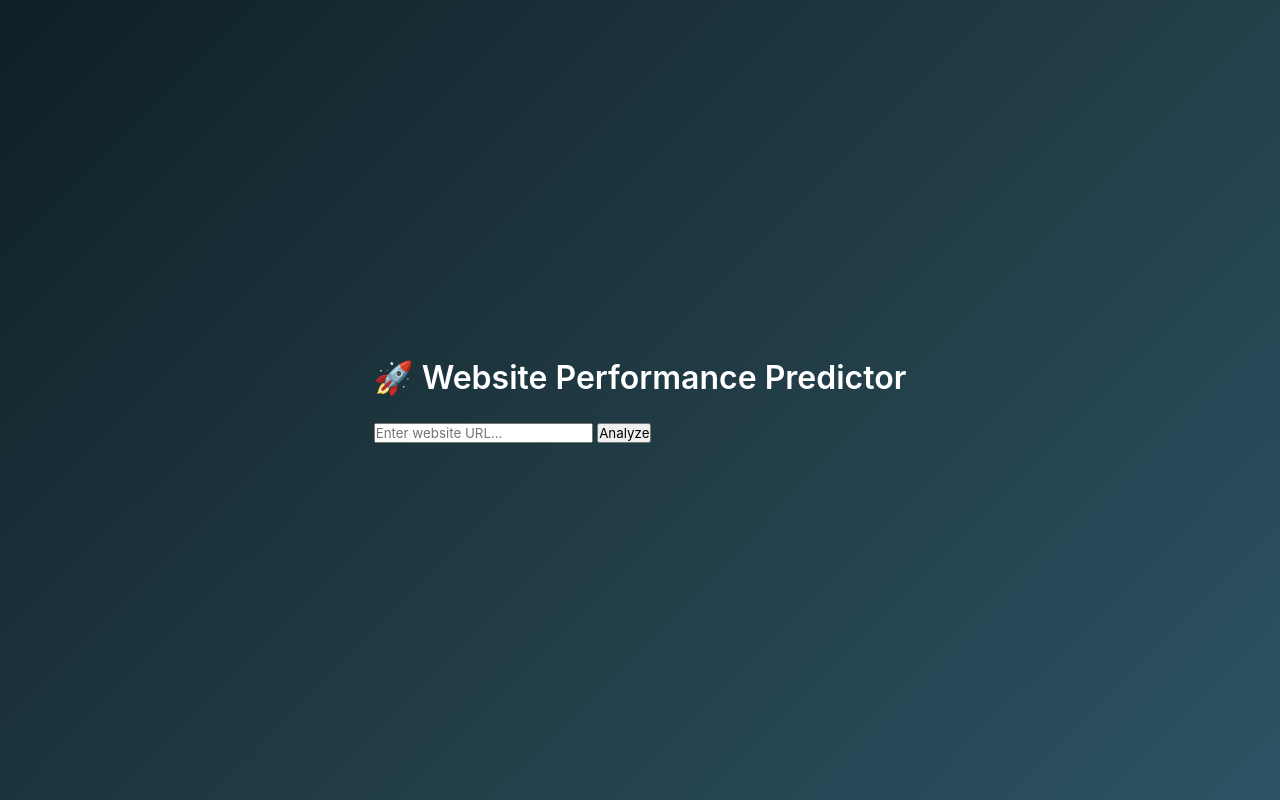
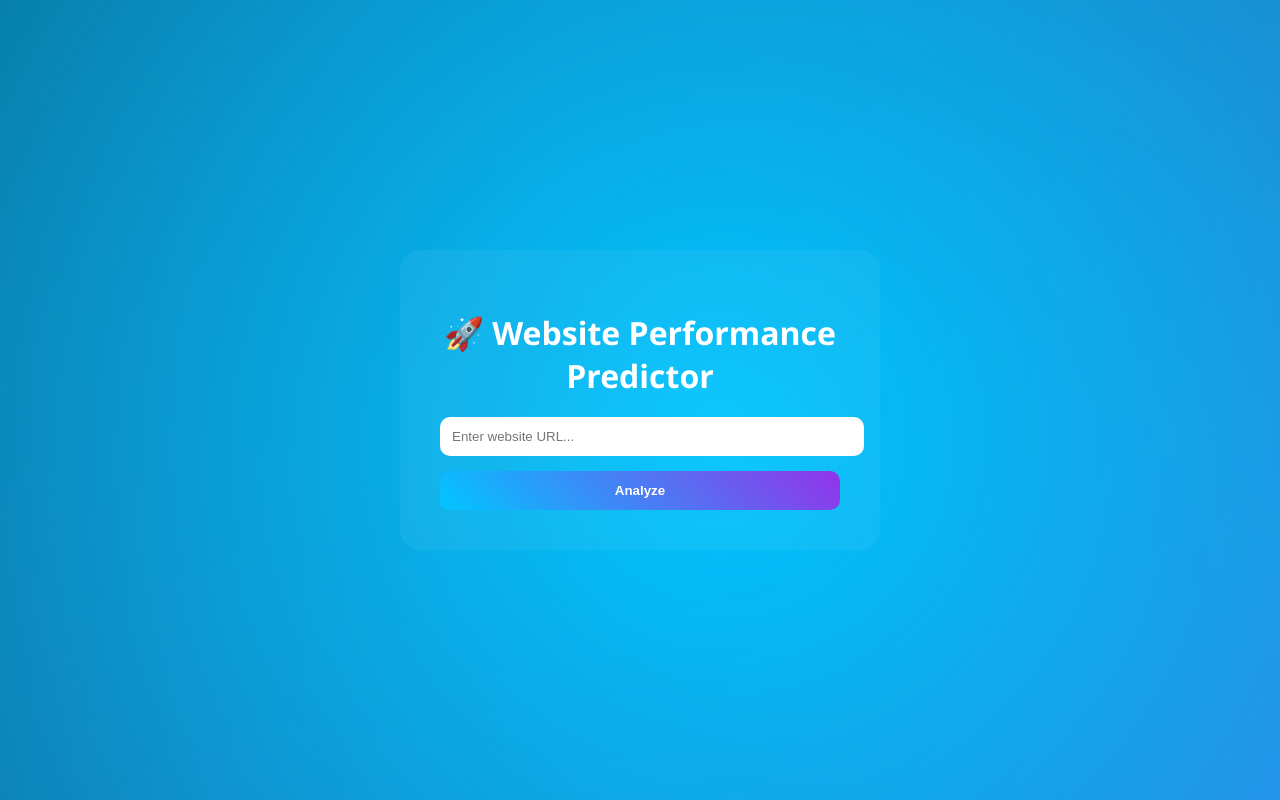
Before and after one commit to YashasviniSingh/website-performance-predictor-ui, a Flask app: page / in a window 1280 px wide. Run offline with Flask 3, Linux system fonts and the light colour scheme; parts of the project's set-up code (start-up, migrations or seed data) failed here and were passed over.

Commit message:
Refactor CSS for improved styling and animations
Edited some fun factor to my UI

```diff
--- a/static/style.css
+++ b/static/style.css
@@ -1,53 +1,112 @@
-*{margin:0;padding:0;box-sizing:border-box;font-family:Inter,system-ui,sans-serif;}
-
-body{
-    background: linear-gradient(135deg, #0F2027, #203A43, #2C5364);
-    display:flex;align-items:center;justify-content:center;
-    min-height:100vh;padding:30px;
-    color:white;
+/* Background */
+body {
+  margin: 0;
+  font-family: 'Segoe UI', sans-serif;
+  background: #0f172a;
+  color: white;
+  overflow-x: hidden;
 }
 
-.glass-card{
-    width:90%;max-width:900px;
-    background: rgba(255,255,255,0.08);
-    padding:40px;border-radius:25px;
-    backdrop-filter:blur(10px);
-    border:1px solid rgba(255,255,255,0.2);
-    box-shadow:0 20px 50px rgba(0,0,0,0.3);
-    text-align:center;
+/* Animated background */
+.bg {
+  position: fixed;
+  width: 200%;
+  height: 200%;
+  background: radial-gradient(circle at 30% 30%, #00c6ff, transparent),
+              radial-gradient(circle at 70% 70%, #9333ea, transparent);
+  animation: moveBg 10s infinite alternate;
+  z-index: -1;
 }
 
-h1{margin-bottom:25px;font-size:32px;font-weight:600;}
-
-.url-input{
-    width:80%;padding:14px;border-radius:12px;border:none;
-    margin-right:12px;font-size:16px;
+@keyframes moveBg {
+  from { transform: translate(0,0); }
+  to { transform: translate(-50px,-50px); }
 }
 
-.predict-btn{
-    padding:14px 20px;border:none;border-radius:12px;
-    background:#4ade80;font-weight:600;font-size:16px;color:black;
-    cursor:pointer;
+/* Center layout */
+.container {
+  display: flex;
+  justify-content: center;
+  align-items: center;
+  height: 100vh;
 }
 
-.prediction-block{margin-top:35px;}
-
-.pred-label{font-size:18px;opacity:.7;}
-.pred-value{margin-top:5px;font-size:54px;font-weight:700;}
-
-.gauge-outer{
-    width:100%;background:rgba(255,255,255,0.1);height:12px;border-radius:6px;
-    margin:22px auto;
-}
-.gauge-inner{
-    height:12px;background:#4ade80;border-radius:6px;
+/* Glass card */
+.card {
+  backdrop-filter: blur(20px);
+  background: rgba(255,255,255,0.05);
+  padding: 40px;
+  border-radius: 20px;
+  text-align: center;
+  width: 400px;
+  animation: fadeIn 1s ease-in;
 }
 
-.metrics-title{margin-top:40px;font-size:20px;margin-bottom:10px;}
+/* Title */
+h1 {
+  margin-bottom: 20px;
+}
 
-.metrics-table{
-    width:100%;border-collapse:collapse;font-size:16px;
+/* Input */
+input {
+  width: 100%;
+  padding: 12px;
+  border-radius: 10px;
+  border: none;
+  margin-bottom: 15px;
+  outline: none;
 }
-.metrics-table th,.metrics-table td{
-    padding:8px;border-bottom:1px solid rgba(255,255,255,0.2);
+
+/* Button */
+button {
+  width: 100%;
+  padding: 12px;
+  border: none;
+  border-radius: 10px;
+  background: linear-gradient(45deg, #00c6ff, #9333ea);
+  color: white;
+  font-weight: bold;
+  cursor: pointer;
+  transition: 0.3s;
 }
+
+button:hover {
+  transform: scale(1.05);
+}
+
+/* Result section */
+.result {
+  margin-top: 20px;
+  animation: slideUp 0.5s ease;
+}
+
+/* Progress bar */
+.progress {
+  width: 100%;
+  height: 10px;
+  background: rgba(255,255,255,0.1);
+  border-radius: 10px;
+  overflow: hidden;
+}
+
+.progress-bar {
+  height: 100%;
+  transition: width 1s ease-in-out;
+}
+
+/* Score text */
+.score {
+  font-size: 24px;
+  margin-top: 10px;
+}
+
+/* Animations */
+@keyframes fadeIn {
+  from { opacity: 0; transform: translateY(20px); }
+  to { opacity: 1; transform: translateY(0); }
+}
+
+@keyframes slideUp {
+  from { opacity: 0; transform: translateY(20px); }
+  to { opacity: 1; transform: translateY(0); }
+}
```
